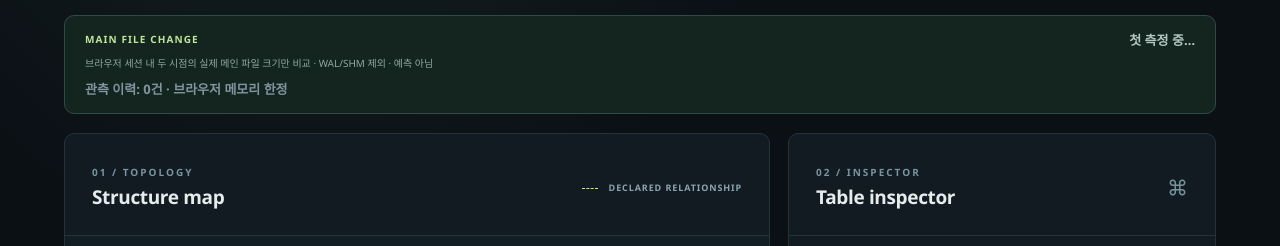
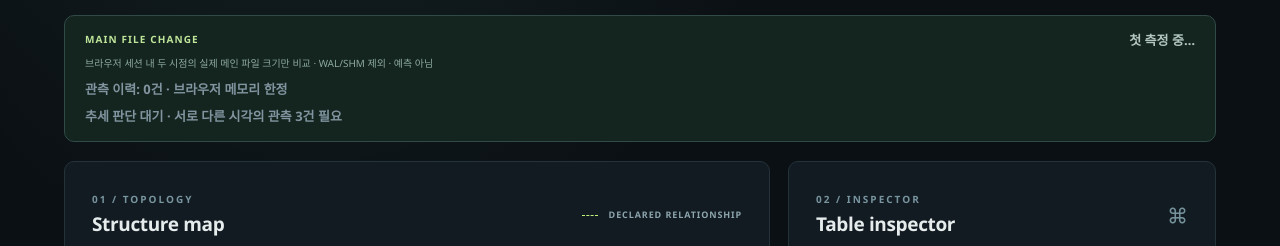
Before and after one commit to hibi89/DBVORA, a plain HTML site: page dbvora/web/index.html in a window 1280 px wide. Shown: the part 478-724 px from the top of the page. Drawn offline with Linux system fonts and the light colour scheme; files that its build step writes are made by us from their sources; no server answers; files whose address does not match are found by name.

Commit message:
feat(r02): expose explicitly scoped three-observation trend indicator

```diff
--- a/dbvora/web/index.html
+++ b/dbvora/web/index.html
@@ -29,6 +29,7 @@
       <div><strong>MAIN FILE CHANGE</strong><span id="growth-status" role="status" aria-live="polite">첫 측정 중…</span></div>
       <small id="growth-scope">브라우저 세션 내 두 시점의 실제 메인 파일 크기만 비교 · WAL/SHM 제외 · 예측 아님</small>
       <div id="growth-history" class="growth-history" role="status" aria-live="polite">관측 이력: 0건 · 브라우저 메모리 한정</div>
+      <div id="growth-trend" class="growth-history" role="status" aria-live="polite">추세 판단 대기 · 서로 다른 시각의 관측 3건 필요</div>
     </section>
     <section class="workspace">
       <div class="panel map-panel">
```
